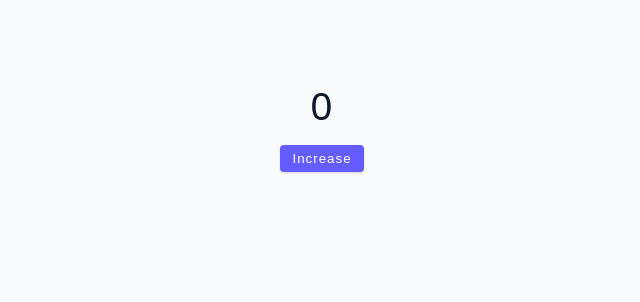
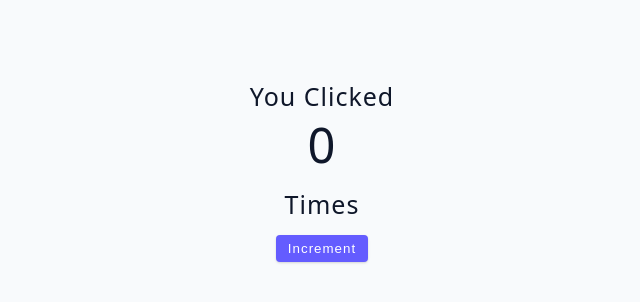
Before and after one commit to mupenziherve/V1-React-test, a React (Vite) app: page / in a window 1280 px wide. Shown: the top 302 px of the page, without its empty margins (318-958 px from the left). Built offline with nearby package versions, Linux system fonts and the light colour scheme.

Commit message:
useState

```diff
--- a/src/App.jsx
+++ b/src/App.jsx
@@ -1,4 +1,4 @@
-import Starter from './tutorial/01-useState/starter/01-error-example';
+import Starter from './tutorial/01-useState/starter/02-useState-basics';
 
 
 function App() {
--- a/src/tutorial/01-useState/starter/01-error-example.jsx
+++ b/src/tutorial/01-useState/starter/01-error-example.jsx
@@ -1,21 +1,7 @@
 const ErrorExample = () => {
 
   let count = 0;
-
-const handleClick = () =>{
-  count = count + 1;
-  console.log(count);
-
-  }
-  return <div>
-    <h2>{count}</h2>
-    <button type="button" onClick={handleClick} className="btn">
-      increase
-      </button>
-
-
-
-  </div>;
+  return <div>useState error example</div>;
 };
 
 export default ErrorExample;
--- a/src/tutorial/01-useState/starter/02-useState-basics.jsx
+++ b/src/tutorial/01-useState/starter/02-useState-basics.jsx
@@ -1,5 +1,27 @@
+import { useState } from "react";
+
 const UseStateBasics = () => {
-  return <h2>useState basics</h2>;
+ // console.log(useState(1));
+  //  const value = useState('hello')[0];
+  //  const func = useState('hello')[1];
+  //  console.log(value);
+  //  console.log(func);
+
+  const [count, setCount] = useState(0);
+
+  const handleClick = () =>{
+    setCount(count + 1);
+
+  };
+
+  return(
+  <div>
+    <h4>You clicked<h1>{count} </h1> times</h4>
+    <button type="button" className="btn" onClick={handleClick} >Increment</button>
+
+    </div>
+    );
+
 };
 
 export default UseStateBasics;
```
